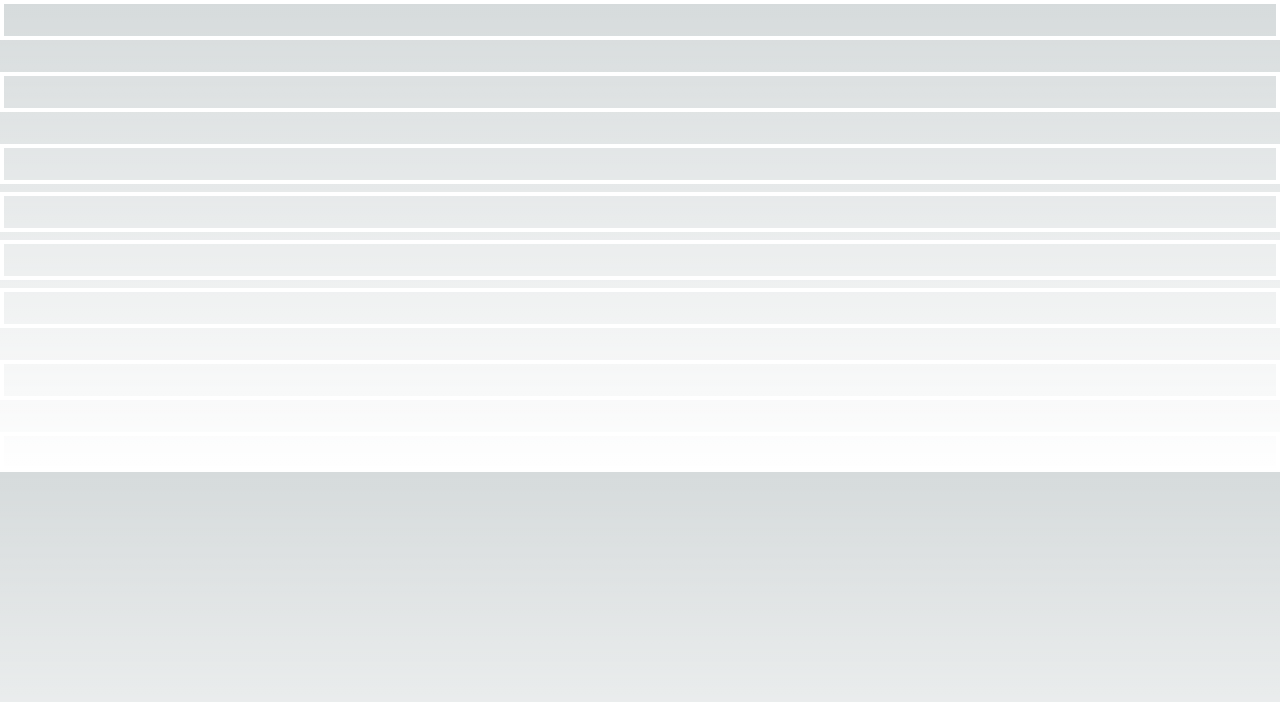
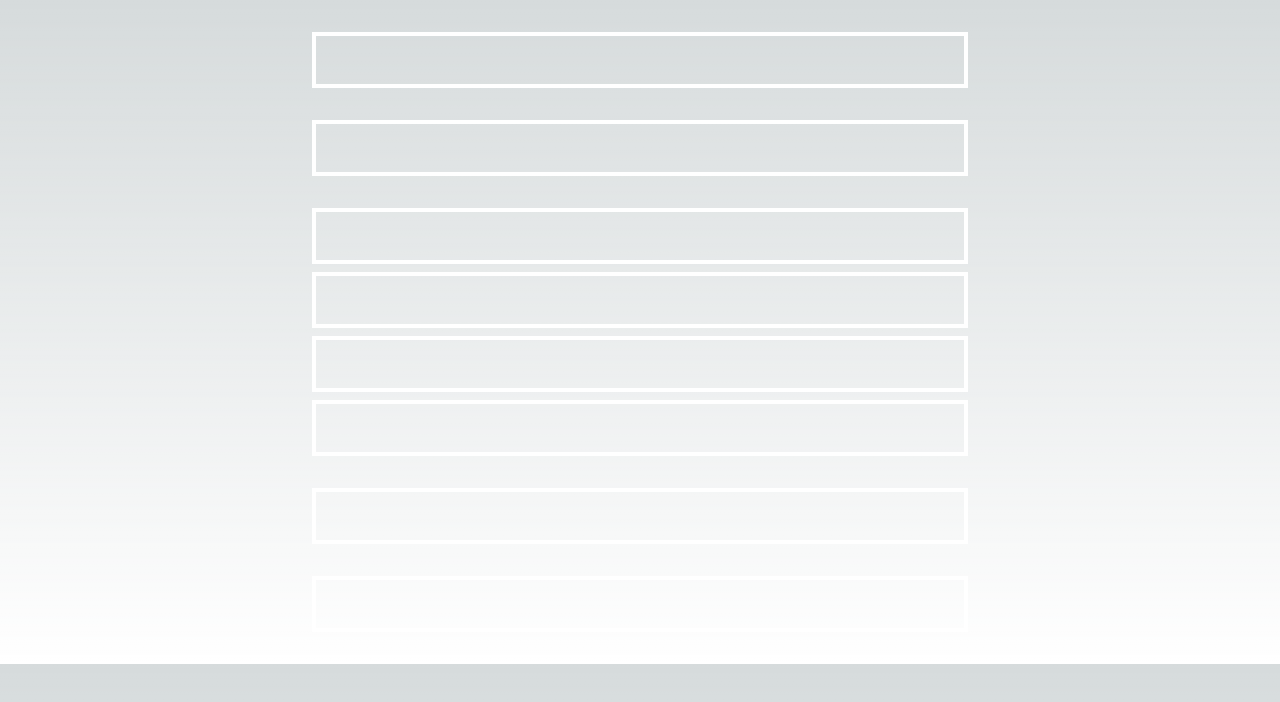
Before and after one commit to usatie/nextjs-every-layout, a Next.js app: page /stack/ex2 in a window 1280 px wide. Shown: the top 702 px of the page. Built offline with nearby package versions, Linux system fonts and the light colour scheme.

Commit message:
[Center] Add Center component and use it in the example
- Add Container component for demo

```diff
--- a/app/components/box.tsx
+++ b/app/components/box.tsx
@@ -3,9 +3,9 @@ export type BoxProps = {
   padding?: string;
   borderWidth?: string;
 };
-export function Box({ children, padding = "p-4", borderWidth = "border-4" }: BoxProps) {
+export function Box({ children, padding = "p-6", borderWidth = "border-4" }: BoxProps) {
   return (
-    <div className={`flex flex-col ${padding} border-white ${borderWidth}`}>
+    <div className={`${padding} border-white ${borderWidth}`}>
       {children}
     </div>
   );
--- /dev/null
+++ b/app/components/center.tsx
@@ -0,0 +1,8 @@
+export type CenterProps = {
+    children?: React.ReactNode;
+};
+export function Center({ children }: CenterProps) {
+    return <div className="max-w-prose mx-auto content-box">
+        {children}
+    </div>;
+}
--- /dev/null
+++ b/app/components/container.tsx
@@ -0,0 +1,9 @@
+import { Center } from "@/app/components/center";
+
+export function Container({ children }: { children: React.ReactNode }) {
+    return <div className="p-8">
+        <Center>
+            {children}
+        </Center>
+    </div>;
+}
--- a/app/components/stack.tsx
+++ b/app/components/stack.tsx
@@ -3,12 +3,12 @@ export type StackProps = {
   gap?: string;
 };
 
-export function Stack({ children, gap = "gap-4" }: StackProps) {
+export function Stack({ children, gap = "space-y-4" }: StackProps) {
   // Arbitrary Variants with dynamic value doesn't work with Tailwind?
   // https://tailwindcss.com/docs/just-in-time-mode#arbitrary-variants
   // <div className={`flex flex-col ${gap} [&>*]:${gap} [&>*]:rounded [&_*]:border-gray-500`}>
   return (
-    < div className={`flex flex-col ${gap}`}>
+    < div className={`flex flex-col ${gap} [&>*]:${gap}`}>
       {children}
     </div >
   );
--- a/app/stack/ex1/page.tsx
+++ b/app/stack/ex1/page.tsx
@@ -1,10 +1,10 @@
 import { Box } from "@/app/components/box";
 import { RecursiveStack } from "./recursive-stack";
-
+import { Container } from "@/app/components/container";
 
 export default function RecursionPage() {
 	return (
-		<>
+		<Container>
 			<RecursiveStack>
 				<Box />
 				<Box />
@@ -14,6 +14,6 @@ export default function RecursionPage() {
 				</Box>
 				<Box />
 			</RecursiveStack>
-		</>
+		</Container>
 	);
 }
--- a/app/stack/ex1/recursive-stack.tsx
+++ b/app/stack/ex1/recursive-stack.tsx
@@ -3,12 +3,15 @@ export type RecursiveStackProps = {
     gap?: string;
 };
 
-export function RecursiveStack({ children, gap = "gap-4" }: RecursiveStackProps) {
+export function RecursiveStack({ children, gap = "space-y-4" }: RecursiveStackProps) {
     // Arbitrary Variants with dynamic value doesn't work with Tailwind?
     // https://tailwindcss.com/docs/just-in-time-mode#arbitrary-variants
     // <div className={`flex flex-col ${gap} [&>*]:${gap}`}>
+
+    // This applies all the children to have the same gap
+    // [&_]:space-y-4 [&>*]:space-y-4
     return (
-        < div className={`flex flex-col ${gap} [&>*]:gap-4`}>
+        < div className={`flex flex-col [&_]:${gap} [&>*]:${gap}`}>
             {children}
         </div >
     );
--- a/app/stack/ex2/page.tsx
+++ b/app/stack/ex2/page.tsx
@@ -1,13 +1,14 @@
 import { Stack } from "@/app/components/stack";
 import { Box } from "@/app/components/box";
+import { Container } from "@/app/components/container";
 
 export default function NestedVariantsPage() {
 	return (
-  <>
-	<Stack gap="gap-8">
+		<Container>
+			<Stack gap="space-y-8">
 				<Box />
 				<Box />
-		<Stack gap="gap-2">
+				<Stack gap="space-y-2">
 					<Box />
 					<Box />
 					<Box />
@@ -16,6 +17,6 @@ export default function NestedVariantsPage() {
 				<Box />
 				<Box />
 			</Stack>
-	</>
+		</Container>
 	);
 }
```
Lines whose indentation alone changed are shown as unchanged.
